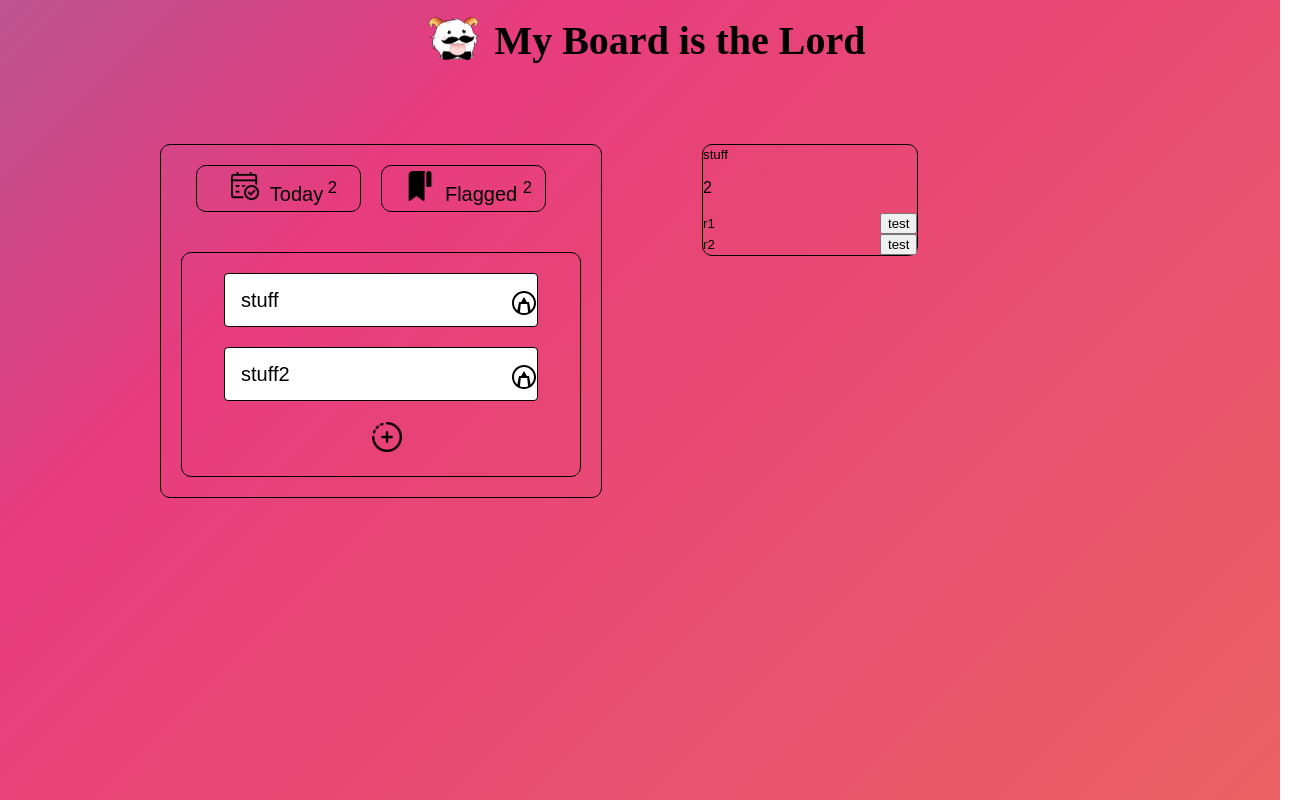
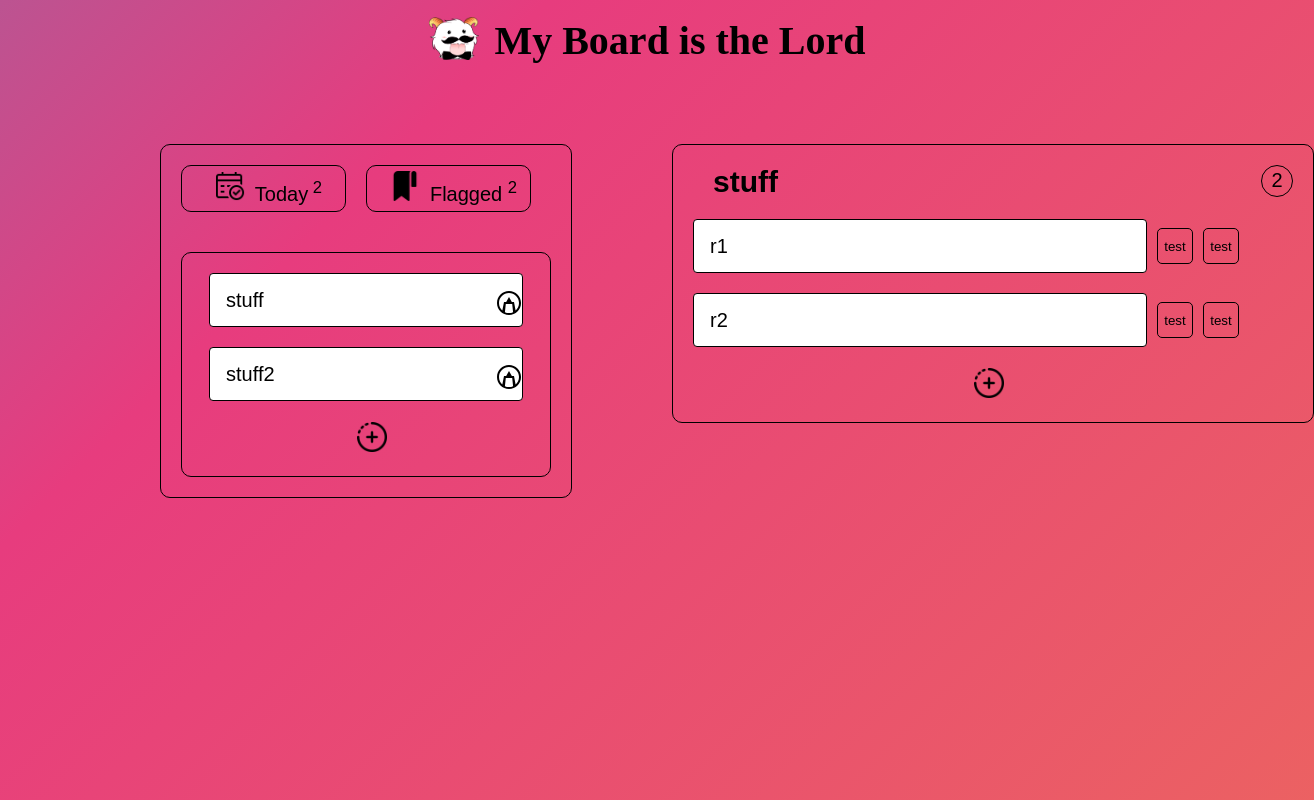
Before and after one commit to oPuDDingo/To_Do_List_Prog_3, an Angular app in the folder frontend/: page / in a window 1280 px wide. Shown: the whole page, 1314 px wide, since content can reach past the window. Built offline with nearby package versions, Linux system fonts and the light colour scheme.

Commit message:
build structure and styles for listComponent

```diff
--- a/frontend/src/app/board/board.component.html
+++ b/frontend/src/app/board/board.component.html
@@ -11,7 +11,7 @@
         </div>
 
         <div class="list-container">
-            <div class="list-card" *ngFor="let list of board.lists"><input type="text" [(ngModel)]="list.title"/><button ><img src="/assets/editicon.svg"/></button></div>
+            <div class="list-card" *ngFor="let list of board.lists"><input type="text" maxlength="18" [(ngModel)]="list.title"/><button ><img src="/assets/editicon.svg"/></button></div>
             <button class="plus-btn"><img src="/assets/plus.png"/></button>
         </div>
     </div>
--- a/frontend/src/app/list/list.component.html
+++ b/frontend/src/app/list/list.component.html
@@ -1,14 +1,11 @@
 <div class="list">
     <div class="list-header">
-        <input
-                #listTitleInput
-                type="text"
-                [value]="this.list.title"
-        />
-        <p>{{list.reminders.length}}</p>
+        <div class="title-text">{{list.title}}</div>
+        <div class="rounded">{{list.reminders.length}}</div>
     </div>
-    <div *ngFor="let reminder of list.reminders">
-        <app-reminder [reminder]="reminder">
+    <div class="reminder-container">
+        <app-reminder *ngFor="let reminder of list.reminders" [reminder]="reminder">
         </app-reminder>
+        <button class="plus-btn"><img src="/assets/plus.png"/></button>
     </div>
 </div>
--- a/frontend/src/app/list/list.component.scss
+++ b/frontend/src/app/list/list.component.scss
@@ -3,13 +3,55 @@
   background-color: transparent;
   border: 1px solid black;
   border-radius: 10px;
+  width: 600px;
+  padding: 20px 20px 20px 20px;
   display: flex;
   flex-direction: column;
-
-
-
 }
 
 .list-header {
   border: none;
+  display: flex;
+  flex-direction: row;
+  justify-content: space-between;
 }
+
+.rounded {
+  height: 27px;
+  width: 30px;
+  border: 1px solid black;
+  border-radius: 50px;
+  text-align: center;
+  font-size: 20px;
+  padding-top: 3px;
+}
+
+.title-text {
+  font-size: 30px;
+  font-weight: bold;
+  margin-left: 20px;
+}
+
+.reminder-container {
+  margin-top: 20px;
+  width: 580px;
+  display: flex;
+  flex-direction: column;
+}
+
+.plus-btn {
+  color: black;
+  background-color: transparent;
+  border: none;
+  margin: 0 auto;
+  transition: 0.1s;
+  transition-timing-function: ease-in-out;
+  width: 30px;
+  img {
+    width: 30px;
+  }
+}
+
+.plus-btn:hover {
+  transform: translateY(-4px);
+}
--- a/frontend/src/app/reminder/reminder.component.html
+++ b/frontend/src/app/reminder/reminder.component.html
@@ -1,11 +1,5 @@
 <div class="reminder">
-    <input
-    #reminderTitleInput
-    type="text"
-    [value]="reminder.title"
-    />
-    <button class="flag">
-        test
-    </button>
-    <!-- date -->
+    <input class="reminder-card" type="text" [(ngModel)]="reminder.title"/>
+    <button class="date">test</button>
+    <button class="flag">test</button>
 </div>
--- a/frontend/src/app/reminder/reminder.component.scss
+++ b/frontend/src/app/reminder/reminder.component.scss
@@ -1,4 +1,46 @@
 
 .reminder {
+  width: 580px;
+  margin-bottom: 20px;
+  display: flex;
+  flex-direction: row;
 
 }
+
+.reminder button {
+  background-color: transparent;
+  border: 1px solid black;
+  border-radius: 5px;
+  height: 36px;
+  width: 36px;
+  margin-top: auto;
+  margin-bottom: auto;
+}
+
+.date {
+  align-self: flex-end;
+  margin-left: 10px;
+}
+
+.flag {
+  align-self: flex-end;
+  margin-left: 10px;
+}
+
+
+.reminder-card {
+  align-self: flex-start;
+  border-radius: 4px;
+  border: 1px solid black;
+  background-color: white;
+  height: 20px;
+  width: 420px;
+  padding: 16px;
+  transition: all 0.2s ease-in-out;
+  font-size: 20px;
+  font-family: Arial;
+}
+
+.reminder-card:hover {
+  transform: translateY(-3px);
+}
```
